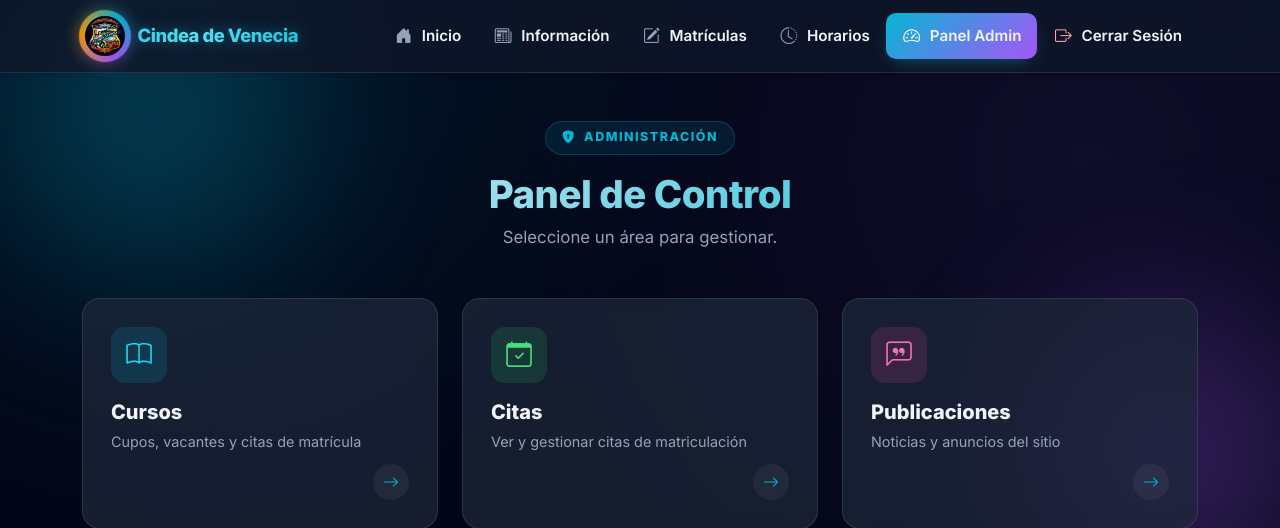
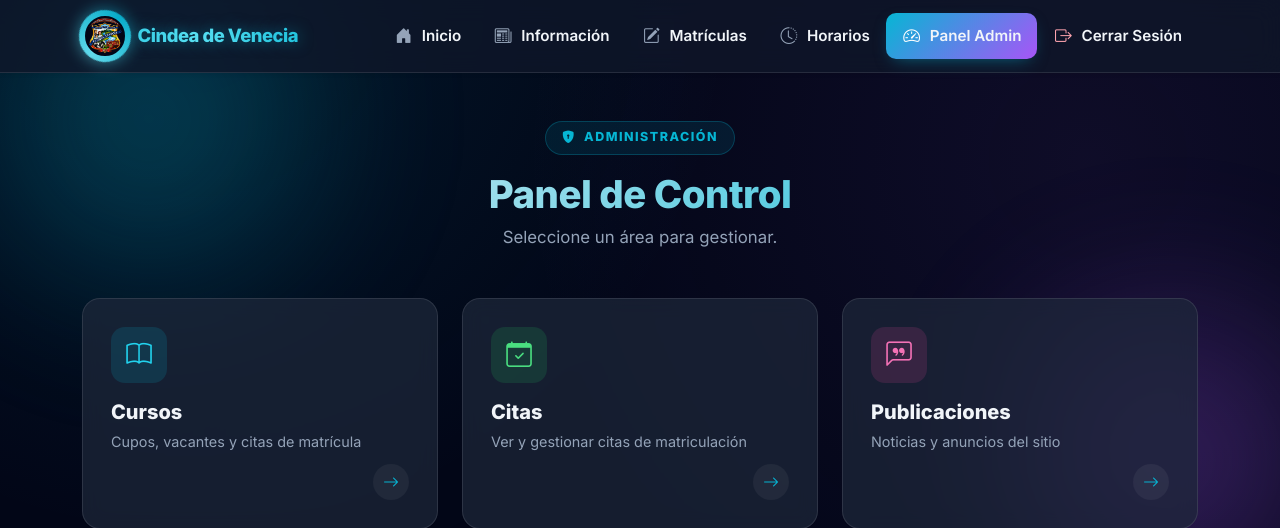
Before and after one commit to LUISKA777/Wep-Cindea, a Flask app: page /admin in a window 1280 px wide. Shown: the top 528 px of the page. Run offline with Flask 3, Linux system fonts and the light colour scheme; the visitor is signed in with stand-in values (Sample User, id 1); data that the repository does not hold is empty.

Commit message:
interfase cambios ruleta color

```diff
--- a/static/css/enhance.css
+++ b/static/css/enhance.css
@@ -86,7 +86,7 @@
     position: absolute;
     inset: -3px;
     border-radius: 50%;
-    background: conic-gradient(from 0deg, var(--accent-cyan), var(--accent-purple), #f59e0b, var(--accent-cyan));
+    background: conic-gradient(from 0deg, var(--accent-cyan), #67e8f9, var(--accent-cyan));
     animation: shield-spin 6s linear infinite;
     opacity: 0.9;
 }
@@ -95,7 +95,7 @@
     position: absolute;
     inset: -3px;
     border-radius: 50%;
-    background: conic-gradient(from 0deg, var(--accent-cyan), var(--accent-purple), #f59e0b, var(--accent-cyan));
+    background: conic-gradient(from 0deg, var(--accent-cyan), #67e8f9, var(--accent-cyan));
     filter: blur(8px);
     opacity: 0.55;
     animation: shield-spin 6s linear infinite;
@@ -134,7 +134,7 @@
     inset: -10%;
     z-index: -1;
     border-radius: 50%;
-    background: radial-gradient(circle, rgba(6,182,212,0.35), rgba(168,85,247,0.2) 45%, transparent 72%);
+    background: radial-gradient(circle, rgba(6,182,212,0.35), rgba(103,232,249,0.2) 45%, transparent 72%);
     filter: blur(10px);
     animation: halo-pulse 4.5s ease-in-out infinite;
 }
```
